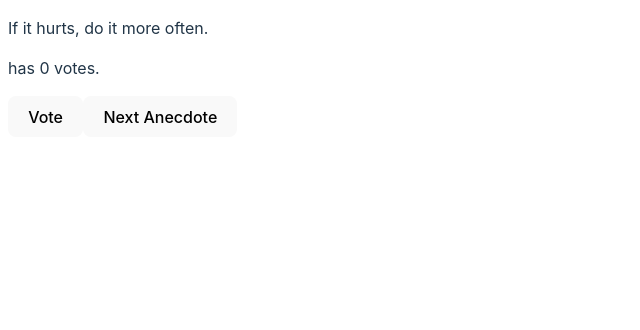
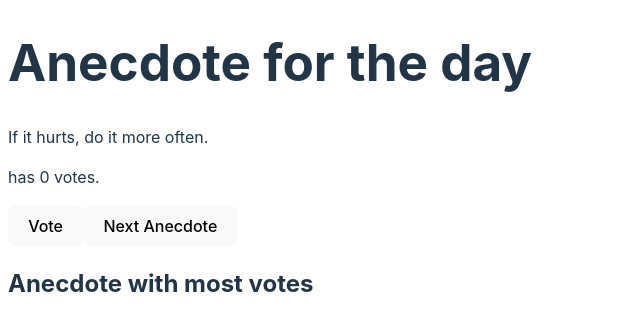
Before and after one commit to HectorMtz22/fullstack-open, a React (Vite) app in the folder part1/anecdotes/: page / in a window 1280 px wide. Shown: the top 330 px of the page, without its empty margins (0-640 px from the left). Built offline with nearby package versions, Linux system fonts and the light colour scheme.

Commit message:
Refactor: Anecdote.jsx

```diff
--- a/part1/anecdotes/src/App.jsx
+++ b/part1/anecdotes/src/App.jsx
@@ -1,4 +1,5 @@
 import { useEffect, useState} from 'react'
+import { Anecdote } from './components/Anecdote'
 
 const App = () => {
   const [selected, setSelected] = useState(0)
@@ -38,14 +39,17 @@ const App = () => {
   }
 
   return (
-    <div>
-      <p>
-        {anecdotes[selected]}
-      </p>
-      <p>has {votes[selected]} votes.</p>
+    <>
+      <h1>Anecdote for the day</h1>
+      <Anecdote
+        anecdote={anecdotes[selected]}
+        votes={votes[selected]}
+      />
       <button onClick={handleVote}>Vote</button>
       <button onClick={handleNextAnecdote}>Next Anecdote</button>
-    </div>
+
+      <h2>Anecdote with most votes</h2>
+    </>
   )
 }
 
--- /dev/null
+++ b/part1/anecdotes/src/components/Anecdote.jsx
@@ -0,0 +1,16 @@
+import PropTypes from 'prop-types'
+
+export const Anecdote = ({anecdote, votes}) => {
+    return (
+        <>
+            <p>
+                {anecdote}
+            </p>
+            <p>has {votes} votes.</p>
+        </>
+    )
+}
+Anecdote.propTypes = {
+    anecdote: PropTypes.string.isRequired,
+    votes: PropTypes.number.isRequired
+}
```
